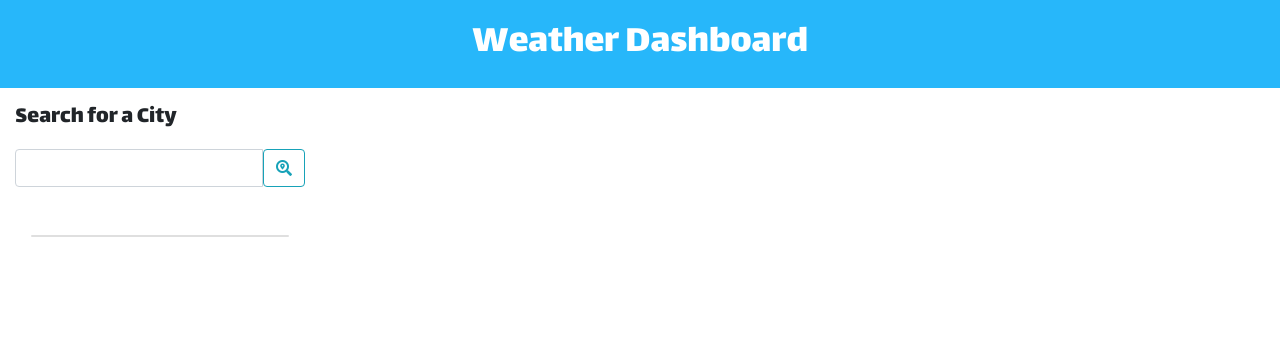
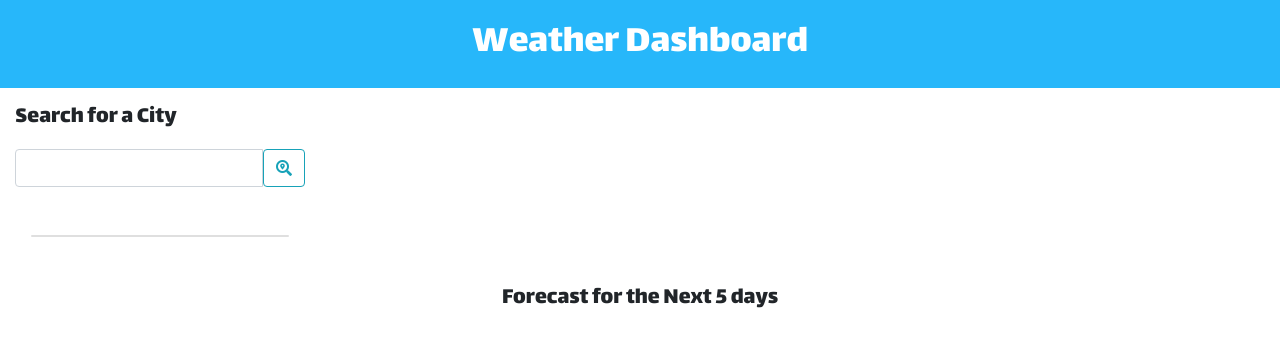
Before and after one commit to lynseahoss/Weather-Dashboard, a plain HTML site: page index.html in a window 1280 px wide. Drawn offline with nearby package versions, Linux system fonts and the light colour scheme; no server answers.

Commit message:
updte readme & html

```diff
--- a/index.html
+++ b/index.html
@@ -55,7 +55,7 @@
       </section>
       <section class="container">
         <div class="col-md-12 my-5">
-          <h4 id="five-forecast" class="text-center" style="display: none;">
+          <h4 id="five-forecast" class="text-center">
             Forecast for the Next 5 days
           </h4>
         </div>
```
Also changed, not shown: assets/images/Screen Shot 2020-05-13 at 10.19.45 PM.png (added), 1 other file.
